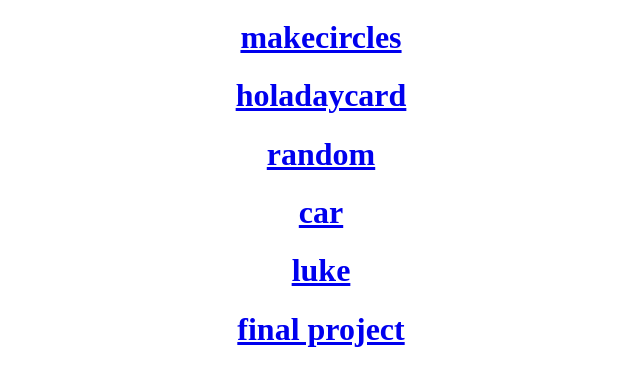
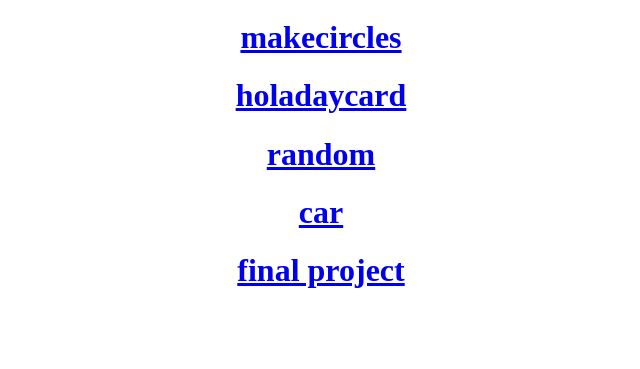
Before and after one commit to BoweCodes/Bowecodes.github.io, a plain HTML site: page projects2.html in a window 1280 px wide. Shown: the part 758-1127 px from the top of the page, without its empty margins (319-959 px from the left). After the commit the page ends 1069 px from the top, so only its background shows below. Drawn offline with Linux system fonts and the light colour scheme.

Commit message:
projects2.html

```diff
--- a/projects2.html
+++ b/projects2.html
@@ -42,9 +42,6 @@
 <a href="car.html">
 <h1>car</h1>
 </a>
-<a href="luke2.html">
-<h1>luke</h1>
-</a>
 <a href="https://docs.google.com/presentation/d/1lxNCPtDUQUL1BXQNDO1hawph-yisVYVcoYP1Tvjil1o/edit#slide=id.p">
 <h1>final project</h1>
 </a>
```
